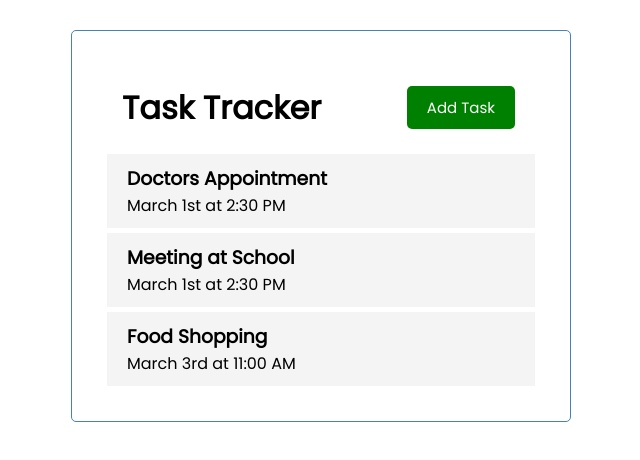
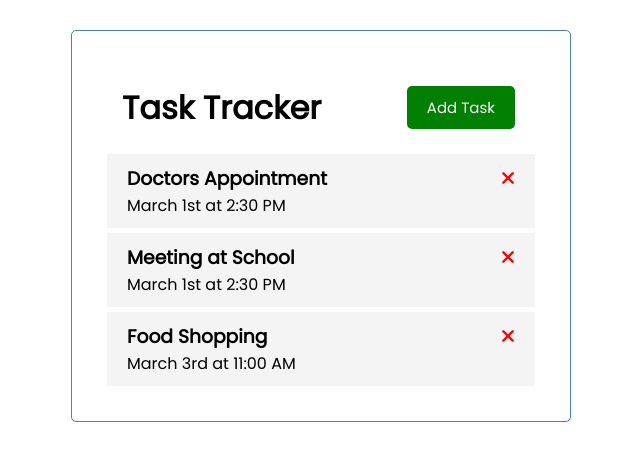
Before and after one commit to quackness/vue-task-creator, a Vue app: page / in a window 1280 px wide. Shown: the top 460 px of the page, without its empty margins (319-959 px from the left). Built offline with nearby package versions, Linux system fonts and the light colour scheme.

Commit message:
add icon from font awesome and a class for it

```diff
--- a/src/components/Task.vue
+++ b/src/components/Task.vue
@@ -1,6 +1,8 @@
 <template>
   <div class="task">
-    <h3>{{task.text}}</h3>
+    <h3>{{task.text}}
+      <i class="fas fa-times"></i>
+    </h3>
     <p>{{task.day}}</p>
   </div>
 </template>
@@ -15,6 +17,9 @@
 </script>
 
 <style scope>
+  .fas {
+    color: red
+  }
   .task {
     background: #f4f4f4;
     margin: 5px;
```
